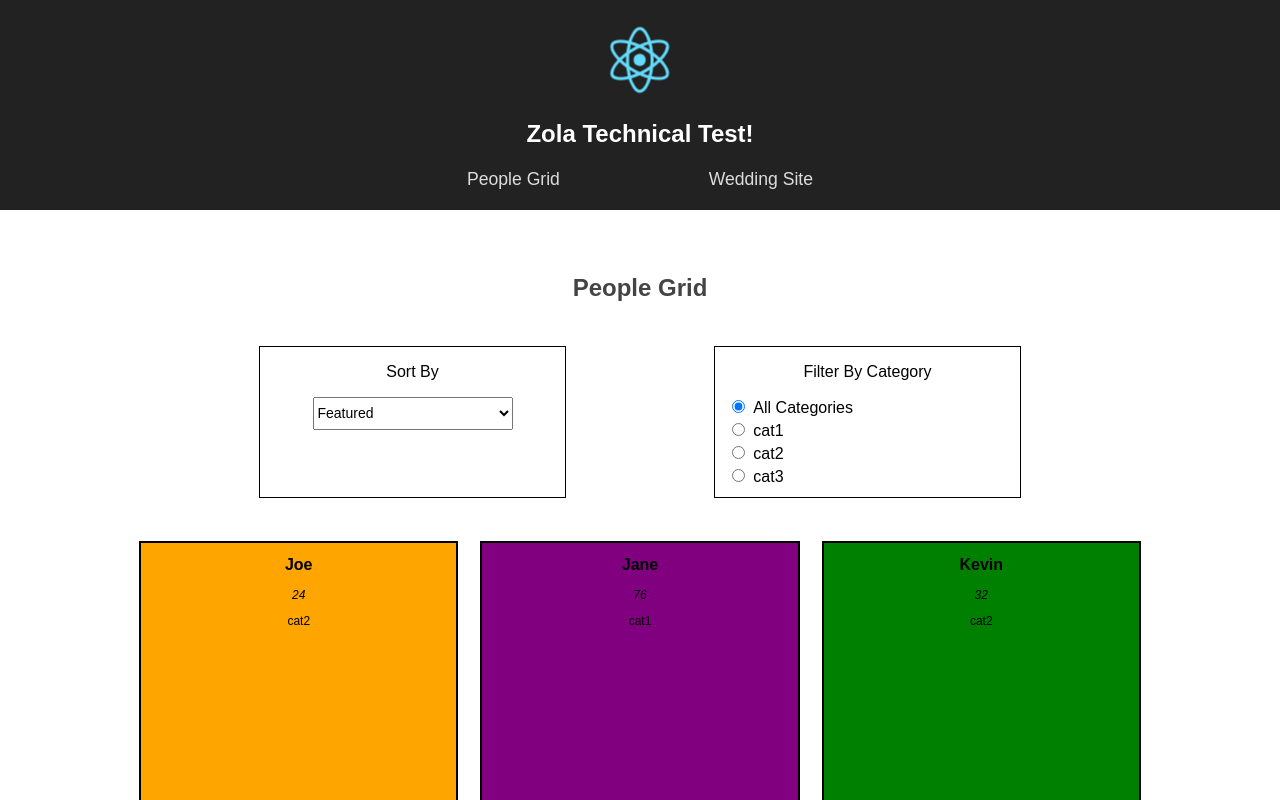
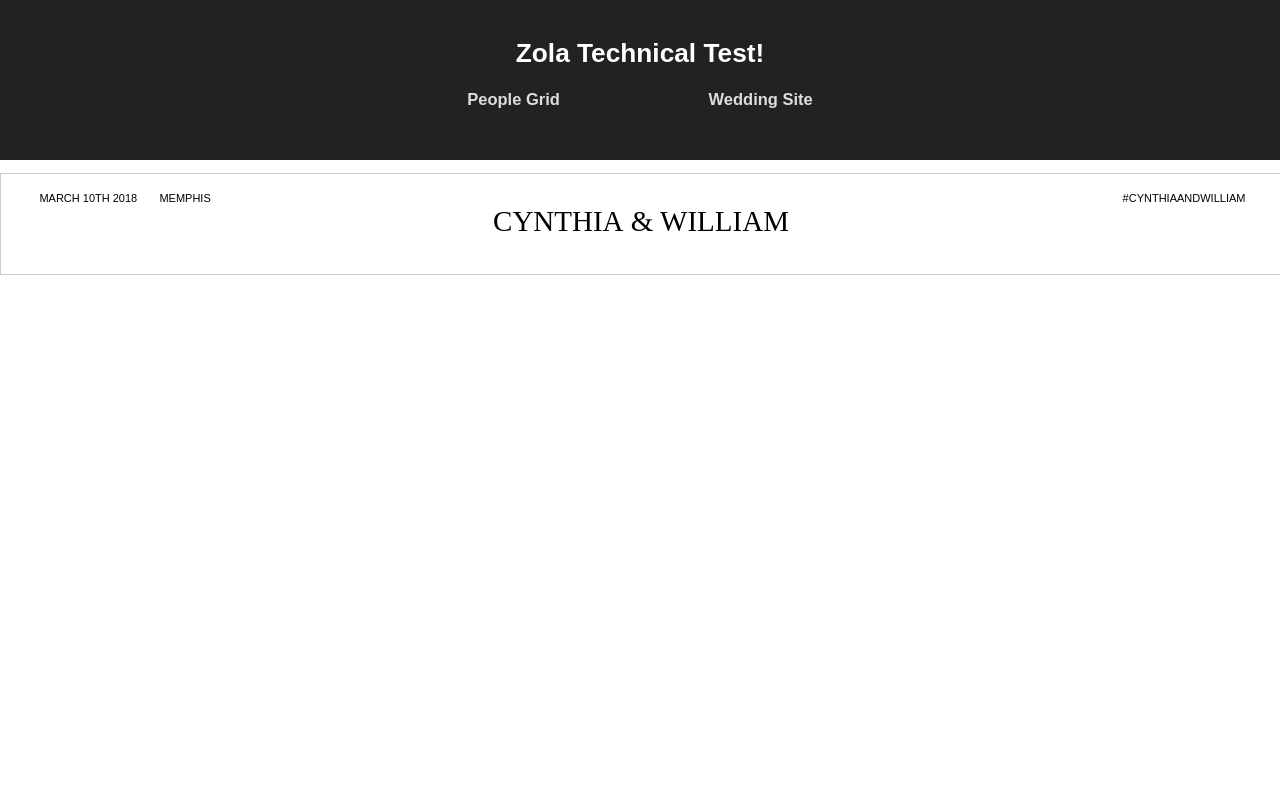
Before and after one commit to eozelius/zola, a React (Create React App) app: page /wedding in a window 1280 px wide. Shown: the top 800 px of the page. Built offline with nearby package versions, Linux system fonts and the light colour scheme.

Commit message:
add Wedding component page

```diff
--- a/src/App.css
+++ b/src/App.css
@@ -2,40 +2,26 @@ body {
   margin: 0;
   padding: 0;
   font-family: sans-serif;
+  font-size: 15px;
 }
 
 .App {
   text-align: center;
 }
 
-.App-logo {
-  animation: App-logo-spin infinite 20s linear;
-  height: 80px;
-}
-
 .App-header {
   background-color: #222;
-  height: 170px;
+  height: 120px;
   padding: 20px;
   color: white;
 }
 
 .App-title {
-  font-size: 1.5em;
+  font-size: 1.75em;
 }
 
 .App-intro {
   font-size: large;
-}
-
-@keyframes App-logo-spin {
-  from { transform: rotate(0deg); }
-  to { transform: rotate(360deg); }
-}
-
-.clear-fix{
-  width: 100%;
-  display: block;
 }
 
 /* Zola */
@@ -48,6 +34,12 @@ a.link {
   color: #DDD;
   text-decoration: none;
   font-size: 1.1em;
+  font-weight: 100;
+}
+
+a.link.active {
+  font-weight: 600;
+
 }
 
 .title {
@@ -134,4 +126,63 @@ select {
   display: inline;
   position: relative;
 }
+
+/* <Wedding /> */
+#wedding-container {
+  width: 100%;
+  height: 666px;
+  display: block;
+  margin: 1% auto;
+  max-width: 1280px;
+}
+
+/* <WeddingHeader> */
+#wedding-header-container {
+  width: 100%;
+  max-width: 100%;
+  height: 100px;
+  margin: 0;
+  padding: 0;
+  border: 1px solid #ccc;
+  font-variant: all-small-caps;
+}
+
+.header-title {
+  width: 30%;
+  margin: 0 auto;
+}
+
+.header-title h1 {
+  font-family: 'Libre Baskerville';
+  font-weight: normal;
+  font-size: 42px;
+  line-height: 30px;
+}
+
+.header-item {
+  width: 120px;
+  height: 20px;
+  display: inline-block;
+  margin: 0;
+  padding: 1% 0 0 0;
+  float: left;
+  line-height: 20px;
+  text-align: left;
+  font-size: 12pt;
+}
+
+.header-item:first-child {
+  padding-left: 3%;
+}
+
+.header-item:last-child {
+  padding-right: 3%;
+}
+
+.header-item.right {
+  float: right;
+  text-align: right;
+}
+
+
 /* end Zola */
--- a/src/App.js
+++ b/src/App.js
@@ -1,8 +1,8 @@
 import React, { Component } from 'react'
-import logo from './logo.svg'
+import { BrowserRouter, Route, NavLink, Switch } from 'react-router-dom'
 import './App.css'
 import PeopleList from './components/PeopleList'
-import { BrowserRouter, Route, Link, Switch } from 'react-router-dom'
+import Wedding from './components/Wedding'
 
 class App extends Component {
   render() {
@@ -10,22 +10,18 @@ class App extends Component {
       <BrowserRouter>
         <div className="App">
           <header className="App-header">
-            <img src={logo} className="App-logo" alt="logo" />
             <h1 className="App-title">Zola Technical Test!</h1>
-
-            <Link to='/' className='link'>
+            <NavLink to='/' className='link'>
               <p>People Grid</p>
-            </Link>
-
-            <Link to='/wedding' className='link'>
+            </NavLink>
+            <NavLink to='/wedding' className='link'>
               <p>Wedding Site</p>
-            </Link>
-
+            </NavLink>
           </header>
 
           <Switch>
-            <Route exact path='/' component={PeopleList} />
-            <Route path='/wedding' component={PeopleList} />
+            <Route exact path='/'  component={PeopleList} />
+            <Route path='/wedding' component={Wedding} />
           </Switch>
         </div>
       </BrowserRouter>
--- /dev/null
+++ b/src/components/Wedding.js
@@ -0,0 +1,40 @@
+import React, { Component } from 'react'
+
+class WeddingHeader extends Component {
+
+  render() {
+    return (
+      <div className='wedding-header' id='wedding-header-container'>
+        <div className='header-items'>
+          <div className='header-item date'>
+            <span>March 10th 2018</span>
+          </div>
+
+          <div className='header-item location'>
+            <span>Memphis</span>
+          </div>
+
+          <div className='header-item right hashtag'>
+            <span>#cynthiaandwilliam</span>
+          </div>
+        </div>
+
+        <div className='header-title'>
+          <h1>Cynthia & William</h1>
+        </div>
+      </div>
+    )
+  }
+}
+
+class Wedding extends Component {
+	render(){
+    return (
+      <div id='wedding-container'>
+        <WeddingHeader />
+      </div>
+    )
+  }
+}
+
+export default Wedding
```
Also changed, not shown: src/logo.svg (deleted), 1 other file (tests, documents, lock files or other folders).
